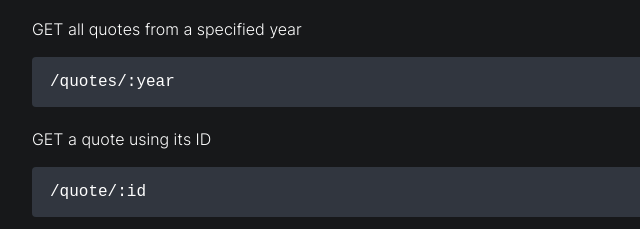
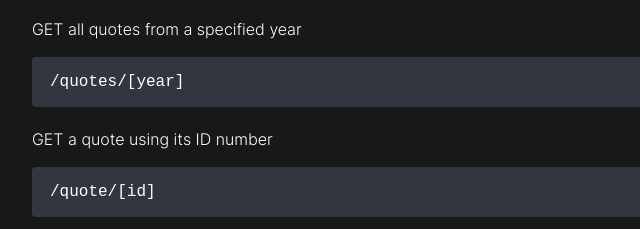
Before and after one commit to sethvm/kimiquotes, a website: page client/apidoc.html in a window 1280 px wide. Shown: the part 571-800 px from the top of the page, 248-888 px from the left. Drawn offline with Linux system fonts and the light colour scheme.

Commit message:
adjust documentation aesthetics

```diff
--- a/client/apidoc.html
+++ b/client/apidoc.html
@@ -60,11 +60,11 @@
                 </div>
                 <div class='codeSnippet'>
                     <p>GET all quotes from a specified year</p>
-                    <code>/quotes/:year</code>
+                    <code>/quotes/[year]</code>
                 </div>
                 <div class='codeSnippet'>
-                    <p>GET a quote using its <abbr>ID</abbr></p>
-                    <code>/quote/:id</code>
+                    <p>GET a quote using its <abbr>ID</abbr> number</p>
+                    <code>/quote/[id]</code>
                 </div>
                 <div class='codeSnippet'>
                     <p>GET a random quote</p>
```
Also changed, not shown: README.md.
